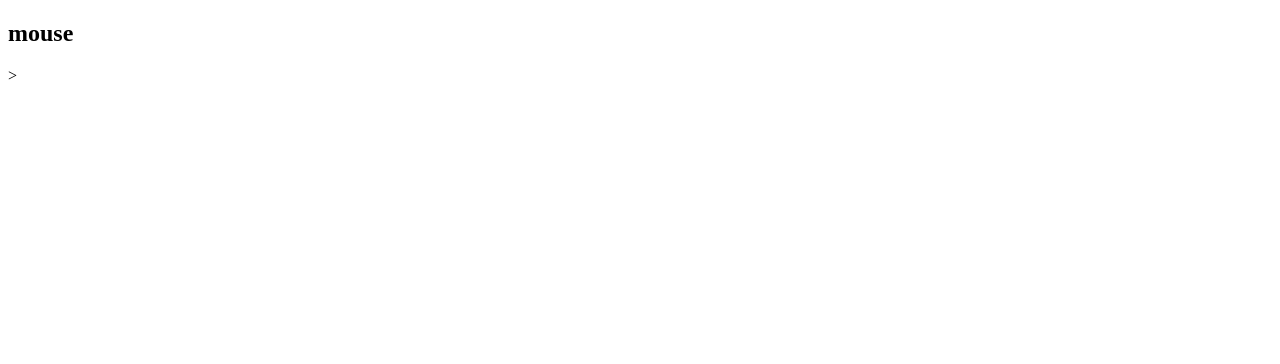
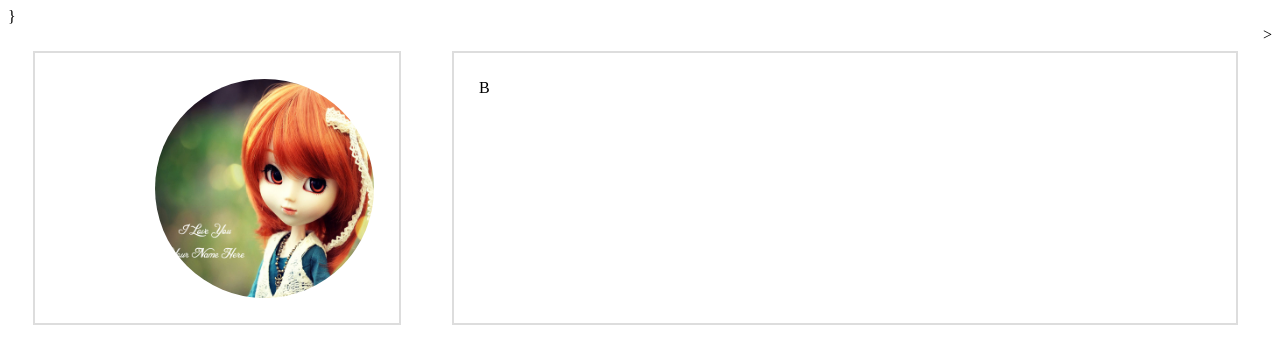
Before and after one commit to 15811A0517/sriresume, a plain HTML site: page index.html in a window 1280 px wide. Drawn offline with Linux system fonts and the light colour scheme.

Commit message:
hello frnds

```diff
--- a/index.html
+++ b/index.html
@@ -2,8 +2,42 @@
 <html>
 <head>
 	<title>details</title>
+	<style media="screen">
+	.flexParent{
+		display:flex;
+	flex-direction:row;
+		justify-content: flex-end;
+	}
+	.child1{
+		width:30%;
+		margin:2%;
+		padding:2%;
+		border:2px solid #ddd;
+	}
+	.child2{
+		width:70%;
+		margin:2%;
+		padding:2%;
+		border:2px solid #ddd;
+	}
+	img{
+	width:70%;
+	height:auto;
+	display: block;
+	margin-left: auto;
+	border-radius: 50%;
+}
+</style>
+
+}
 </head>
 <body>
-<h2>mouse</h2>
+<div class="flexParent">
+	<div class="child1">
+		<img src="img/i.jpg" >
+	</div>
+
+	<div class="child2">B</div>
+
 </body>
 </html>>
```
Also changed, not shown: img/i.jpg (added), img/profile.jpg.jpg (added).
